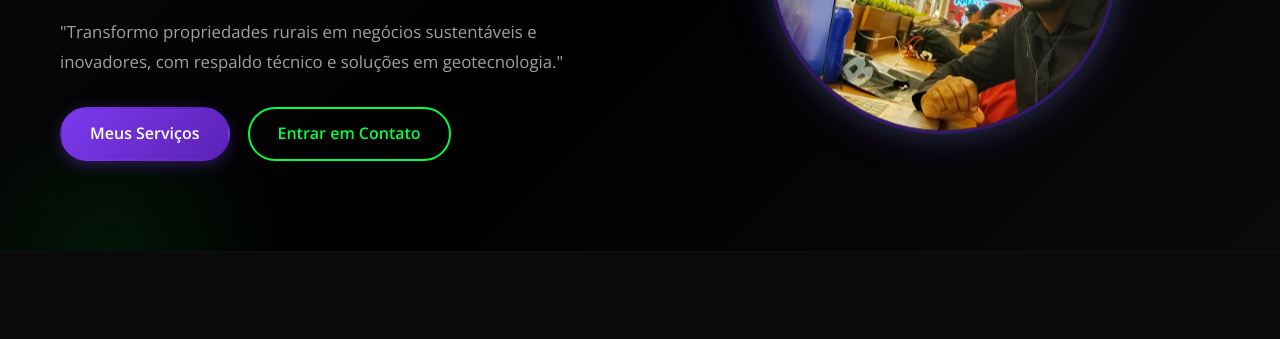
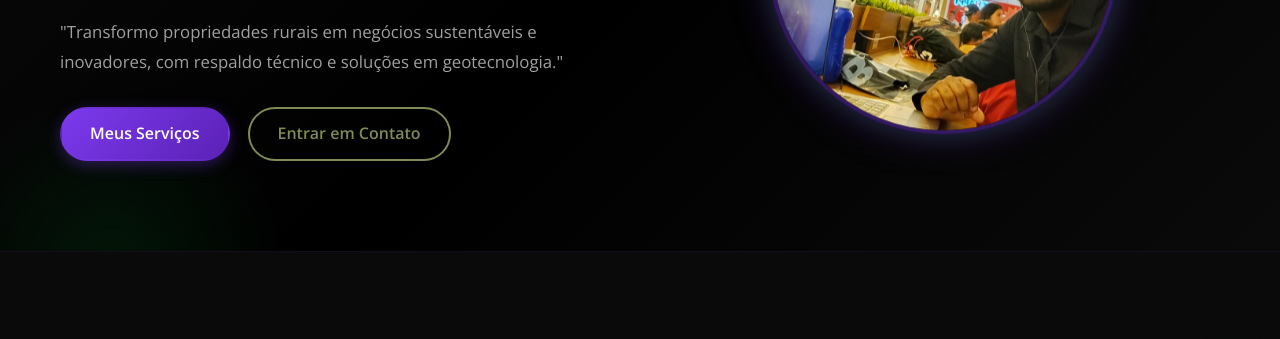
Before and after one commit to aloisioa1m/registro-tecnico, a plain HTML site: page index.html in a window 1280 px wide. Shown: the part 379-718 px from the top of the page. Drawn offline with nearby package versions, Linux system fonts and the light colour scheme.

Commit message:
verde_musgo

```diff
--- a/style.css
+++ b/style.css
@@ -7,7 +7,7 @@
 :root {
     --primary-color: #7C3AED;
     --secondary-color: #5B21B6;
-    --accent-color: #00FF41;
+    --accent-color: #7e8c54;
     --dark-color: #0F0F0F;
     --dark-bg: #0A0A0A;
     --card-bg: #1A1A1A;
```
